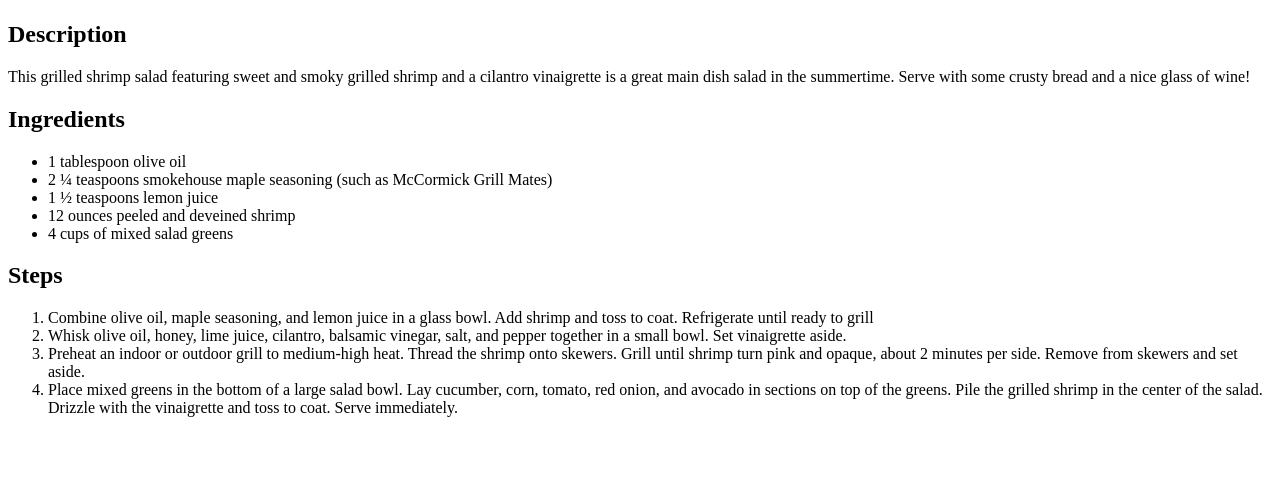
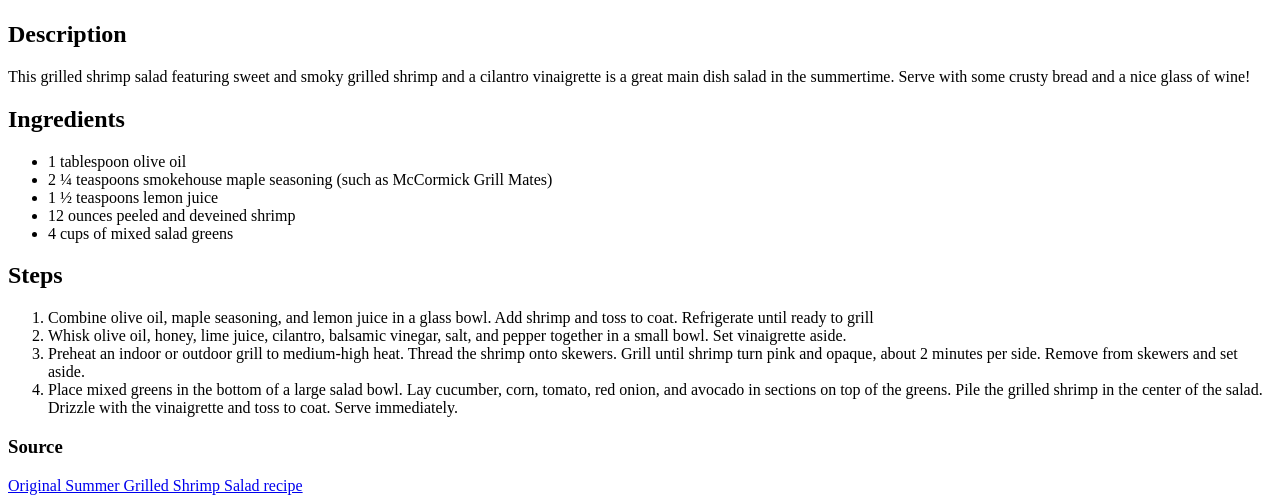
Before and after one commit to qmierlak/odin-recipes, a plain HTML site: page recipes/shrimp-salad.html in a window 1280 px wide. Shown: the part 383-886 px from the top of the page. Before the commit the page ends 816 px from the top, so only its background shows below. Drawn offline with Linux system fonts and the light colour scheme.

Commit message:
Include link to original recipe

```diff
--- a/recipes/shrimp-salad.html
+++ b/recipes/shrimp-salad.html
@@ -46,6 +46,8 @@
             </li>
         </ol>
 
+        <h3>Source</h3>
+        <a href="https://www.allrecipes.com/recipe/280798/summer-grilled-shrimp-salad/"  target="_blank" rel="noopener noreferrer">Original Summer Grilled Shrimp Salad recipe</a>
 
     </body>
 </html>
```
